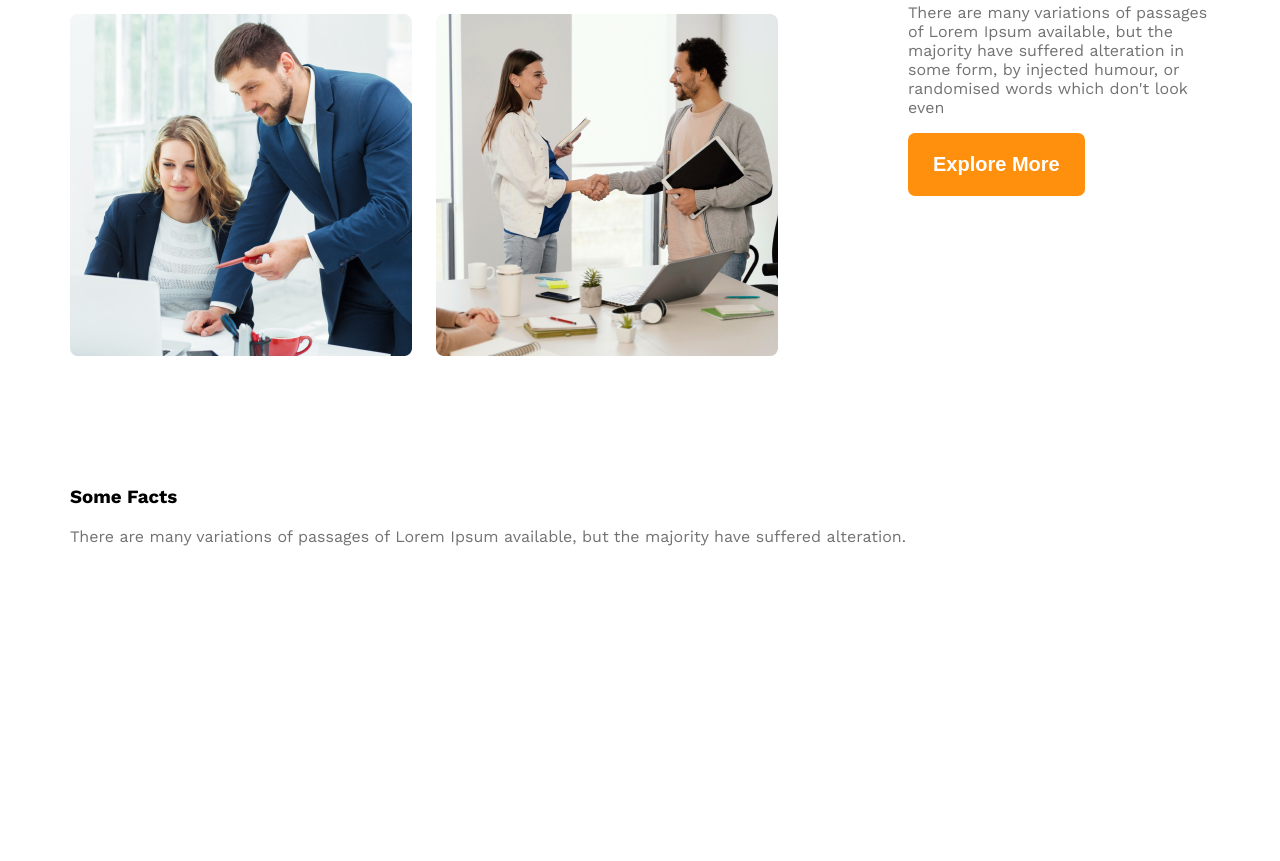
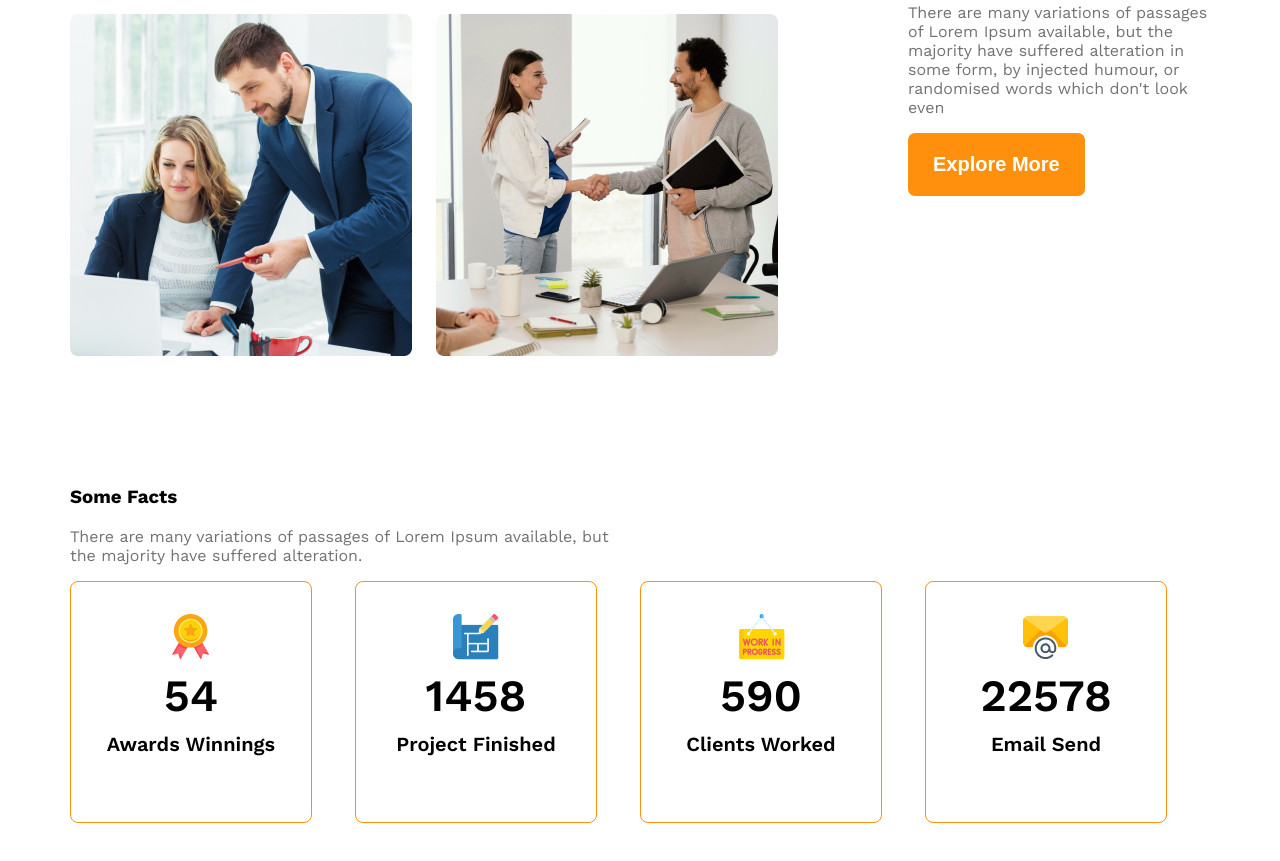
Before and after one commit to ashikmahmud84/g3-architect-website, a plain HTML site: page index.html in a window 1280 px wide. Shown: the part 1666-2527 px from the top of the page. Before the commit the page ends 2500 px from the top, so only its background shows below. Drawn offline with nearby package versions, Linux system fonts and the light colour scheme.

Commit message:
added fact card fact name fact numbr fact container some fact pharagraph

```diff
--- a/index.html
+++ b/index.html
@@ -49,29 +49,41 @@
         <!-- features will enjoy -->
         <section>
             <h3 class="sectin-title">Some Facts</h3>
-            <p class="text-light-gray">There are many variations of passages of Lorem Ipsum available, but the majority have suffered alteration.</p>
+            <p class="text-light-gray fact-description">There are many variations of passages of Lorem Ipsum available, but the majority have suffered alteration.</p>
 
-            <!-- .fact*4>img.fact-icon+h4.fact-number+h5.fact-name -->
-            <div class="fact">
-                <img src="" alt="" class="fact-icon">
-                <h4 class="fact-number"></h4>
-                <h5 class="fact-name"></h5>
+
+            <!-- .fact-card*4>img.fact-icon+h4.fact-number+h5.fact-name -->
+            <div class="facts-container">
+                 <div class="fact-card display-flex">
+               <div>
+                 <img src="images/icons/ribon.png" alt="" class="fact-icon">
+                <h4 class="fact-number">54</h4>
+                <h5 class="fact-name">Awards Winnings</h5>
+               </div>
+             </div>
+             <div class="fact-card display-flex">
+                <div>
+                    <img src="images/icons/projects.png" alt="" class="fact-icon">
+                <h4 class="fact-number">1458</h4>
+                <h5 class="fact-name">Project Finished</h5>
+                </div>
+             </div>
+             <div class="fact-card display-flex">
+                <div>
+                    <img src="images/icons/customers.png" alt="" class="fact-icon">
+                <h4 class="fact-number">590</h4>
+                <h5 class="fact-name">Clients Worked</h5>
+                </div>
+             </div>
+             <div class="fact-card display-flex">
+                <div>
+                    <img src="images/icons/email.png" alt="" class="fact-icon">
+                <h4 class="fact-number">22578</h4>
+                <h5 class="fact-name">Email Send</h5>
+                </div>
+             </div>
             </div>
-            <div class="fact">
-                <img src="" alt="" class="fact-icon">
-                <h4 class="fact-number"></h4>
-                <h5 class="fact-name"></h5>
-            </div>
-            <div class="fact">
-                <img src="" alt="" class="fact-icon">
-                <h4 class="fact-number"></h4>
-                <h5 class="fact-name"></h5>
-            </div>
-            <div class="fact">
-                <img src="" alt="" class="fact-icon">
-                <h4 class="fact-number"></h4>
-                <h5 class="fact-name"></h5>
-            </div>
+
         </section>
         <!-- some facts  -->
         <section class="some-facts">
--- a/styles/architects.css
+++ b/styles/architects.css
@@ -126,6 +126,37 @@ main > section{
     font-weight: 500;
 }
 
+/* some facts related styles */
+.facts-container{
+    display: grid;
+    grid-template-columns: repeat(4, 1fr);
+}
+.fact-card{
+    border: 1px solid #FF900E;
+    height: 240px;
+    width: 240px;
+    border-radius: 8px;
+    text-align: center;
+    align-items: center;
+    justify-content: center;
+}
+
+.fact-number{
+    font-size: 2.8rem;
+    font-weight: 600;
+    margin-top: 5px;
+    margin-bottom: 10px;
+}
+
+.fact-name{
+    font-size: 1.25rem;
+    font-weight: 600;
+    margin-top: 10px;
+}
+
+.fact-description{
+    max-width: 540px;
+}
 /* responsive media query */
 
 @media screen and (max-width:576px) {
```
